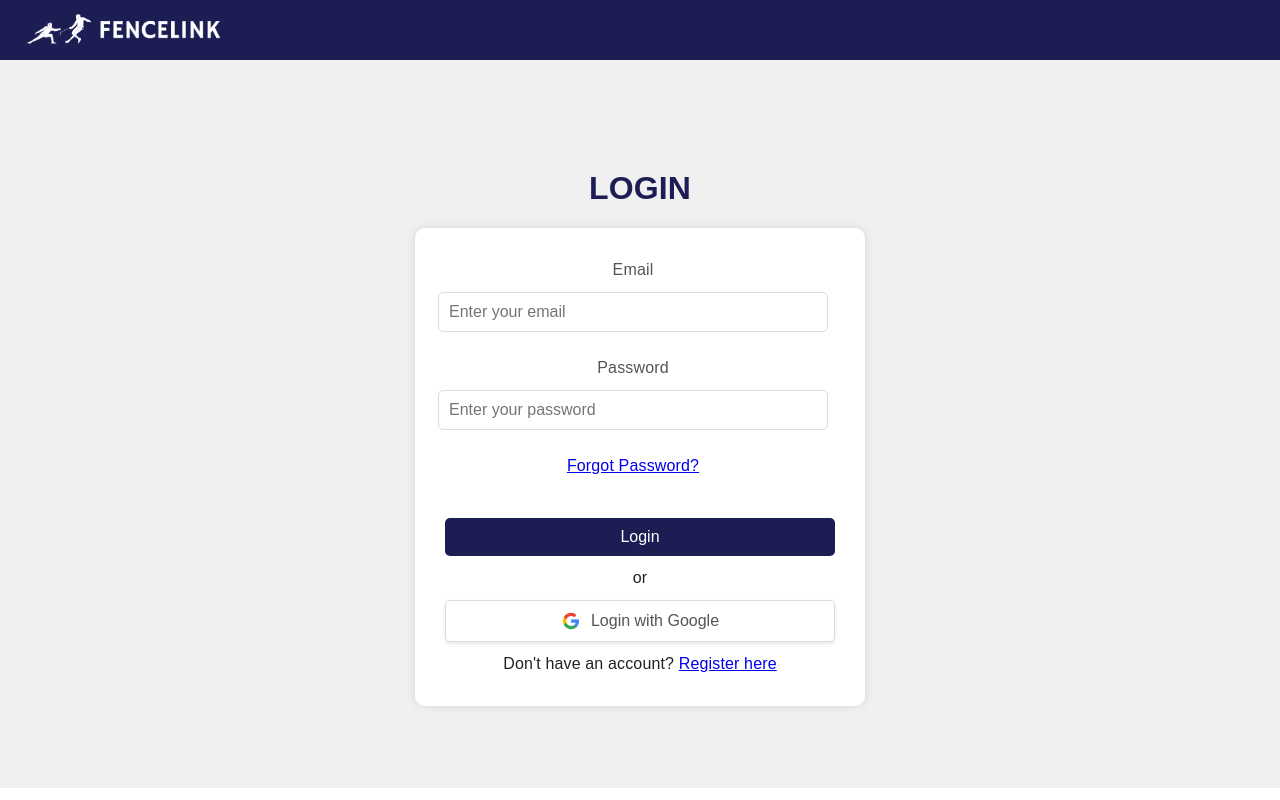
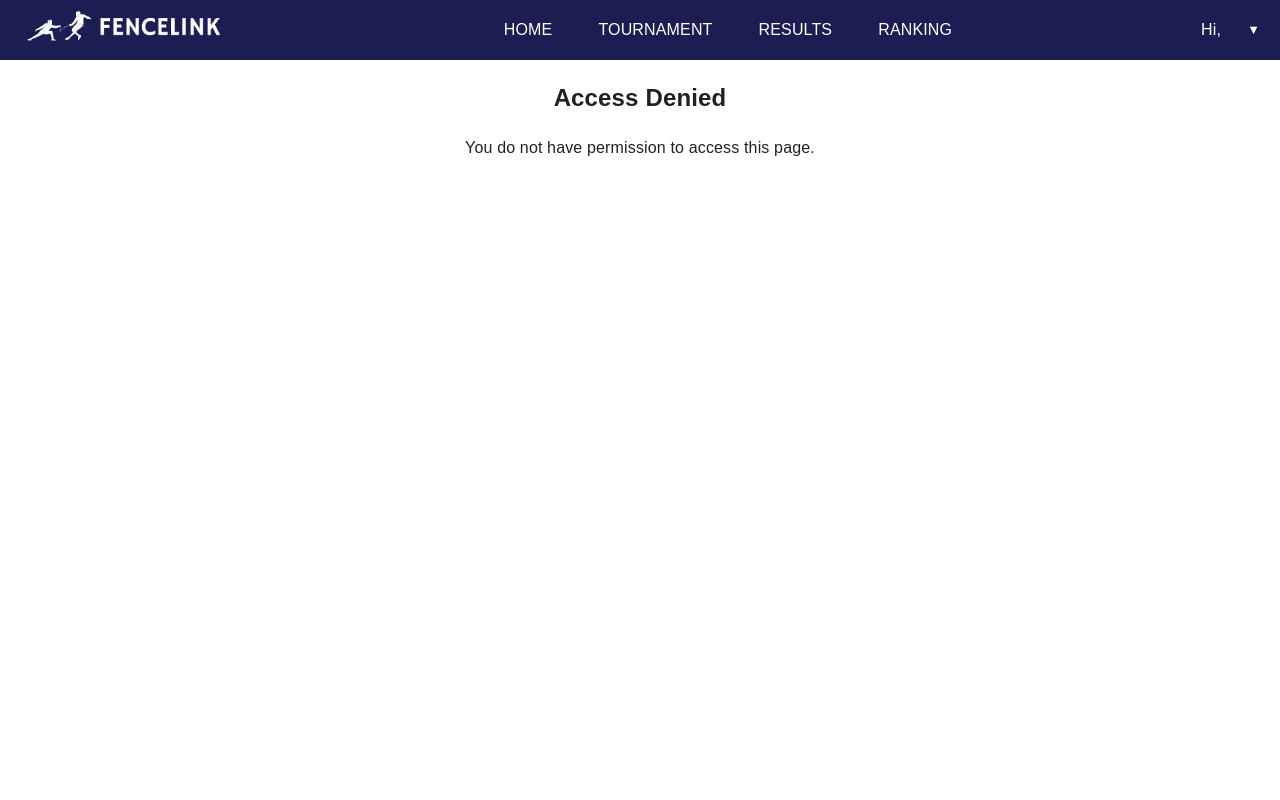
Before and after one commit to XXeniaXX/FenceLink_CS203, a React (Create React App) app in the folder FenceLink/frontend/fencelink/: page /unauthorisedpage in a window 1280 px wide. Before the commit this address led to /. Built offline with nearby package versions, Linux system fonts and the light colour scheme; no server answers; the HTML template or start-up script is replaced by a standard one; what aws-amplify would draw is missing.

Commit message:
added authorisation functions

```diff
--- a/FenceLink/frontend/fencelink/src/App.js
+++ b/FenceLink/frontend/fencelink/src/App.js
@@ -16,6 +16,8 @@ import { useEffect, useState } from 'react';
 import MatchAdmin from './page/matchAdmin';
 import { ThemeProvider, createTheme } from '@mui/material/styles';
 import CssBaseline from '@mui/material/CssBaseline';
+import ProtectedRoute from './page/protectedroute';
+import UnauthorizedPage from './page/unauthorisedpage';
 
 const theme = createTheme();
 
@@ -31,16 +33,21 @@ function App() {
             <Route path="/playerinfo" element={<PlayerInfo />} />
             <Route path="/updateplayer/:id" element={<PlayerInfo />} />
             <Route path="/forgotpassword" element={<ForgotPassword />} />
-            <Route path="/profilepage" element={<ProfilePage />} />
-          <Route path="/editprofile" element={<EditProfile />} />
-          <Route path="/pasttournaments" element={<PastTournaments />} />
-          <Route path="/upcomingtournaments" element={<UpcomingTournaments />} />
+            <Route path="/editprofile" element={<EditProfile />} />
+            <Route path="/pasttournaments" element={<PastTournaments />} />
+            <Route path="/upcomingtournaments" element={<UpcomingTournaments />} />
             <Route path="/register" element={<Registration />} />
             <Route path="/otpcheck" element={<OtpCheck />} />
             <Route path="/mainpage" element={<Main />} />
             <Route path="/tournament" element={<TournamentPage />} />
-            <Route path="/matchAdmin" element={<MatchAdmin />} />
             <Route path="/ranking" element={<RankingPage />} />
+            <Route path="/unauthorisedpage" element={<UnauthorizedPage />} />
+
+            {/* Admin-only route */}
+            <Route element={<ProtectedRoute allowedRole="admin" />}>
+              <Route path="/matchAdmin" element={<MatchAdmin />} />
+            </Route>
+
             <Route path="*" element={<Navigate to="/" />} />
 
           </Routes>
--- a/FenceLink/frontend/fencelink/src/page/login.js
+++ b/FenceLink/frontend/fencelink/src/page/login.js
@@ -1,8 +1,8 @@
 import React, { useState } from 'react';
 import { Link, useNavigate } from 'react-router-dom';
-import { signIn, fetchAuthSession, confirmSignIn, signInWithRedirect} from 'aws-amplify/auth';
+import { signIn, fetchAuthSession} from 'aws-amplify/auth';
+import { signOut } from 'aws-amplify/auth';
 import './login.css'; // Import the CSS file
-import googleLogo from './assets/googlelogo.png';
 
 const Login = () => {
   const navigate = useNavigate();
@@ -19,13 +19,16 @@ const Login = () => {
     await handleLogin();
   }
 
-  const handleGoogleLogin = async () => {
+  const handleSignOut = async () => {
     try {
-      await signInWithRedirect({ provider: 'Google' });
-      console.log('Redirecting to Google login...');
+      await signOut({ global: true });
+      console.log('User signed out successfully');
+
+      localStorage.removeItem('jwtToken');
+      sessionStorage.clear();
+      navigate('/login');
     } catch (error) {
-      console.error('Google sign-in failed:', error);
-      alert('Google sign-in failed: ' + error.message);
+      console.log('Error signing out: ', error);
     }
   };
 
@@ -56,9 +59,11 @@ const Login = () => {
           // Store user information in localStorage
           localStorage.setItem('userId', data.userId);
           localStorage.setItem('username', data.username);
+          localStorage.setItem('userRole', data.userRole);
 
           console.log('User ID:', data.userId);
           console.log('Username:', data.username);
+          console.log('role:', data.userRole);
           localStorage.setItem("playerId", data.playerId);
 
           // Navigate to the main page
@@ -66,11 +71,13 @@ const Login = () => {
         } else {
           console.error('Invalid token:', data);
           localStorage.removeItem('jwtToken');
+          await handleSignOut();
           navigate("/login");
         }
       } else {
         console.error('Token validation failed.');
         localStorage.removeItem('jwtToken');
+        await handleSignOut();
         navigate("/login");
       }
 
@@ -155,16 +162,6 @@ const Login = () => {
         <button type="submit" className="button">
           {'Login'}
         </button>
-        or
-        <button onClick={handleGoogleLogin} className="google-login-button">
-          <img
-            src={googleLogo}
-            alt="Google Logo"
-            className="google-logo"
-          />
-          Login with Google
-        </button>
-
         <footer classname= "footer">
           Don't have an account? <Link to="/register">Register here</Link>
         </footer>
--- a/FenceLink/frontend/fencelink/src/page/profilepage.js
+++ b/FenceLink/frontend/fencelink/src/page/profilepage.js
@@ -68,9 +68,8 @@ const ProfilePage = () => {
                     Edit Profile
                 </button>
                 </div>
-
             </div>
-            </div>
+        </div>
 
         )
 
--- /dev/null
+++ b/FenceLink/frontend/fencelink/src/page/protectedroute.js
@@ -0,0 +1,9 @@
+import React from 'react';
+import { Outlet, Navigate } from 'react-router-dom';
+
+const ProtectedRoute = ({ allowedRole }) => {
+    const userRole = localStorage.getItem('userRole');
+    return userRole === allowedRole ? <Outlet /> : <Navigate to="/unauthorisedpage" />;
+  };
+
+export default ProtectedRoute;
--- /dev/null
+++ b/FenceLink/frontend/fencelink/src/page/unauthorisedpage.js
@@ -0,0 +1,12 @@
+import React from 'react';
+import Navbar from '../components/Navbar';
+
+const UnauthorizedPage = () => (
+  <div>
+    <Navbar />
+    <h2 style={{ textAlign: 'center', marginTop: '20px' }}>Access Denied</h2>
+    <p>You do not have permission to access this page.</p>
+  </div>
+);
+
+export default UnauthorizedPage;
```
Also changed, not shown: 2 other files (tests, documents, lock files or other folders).
